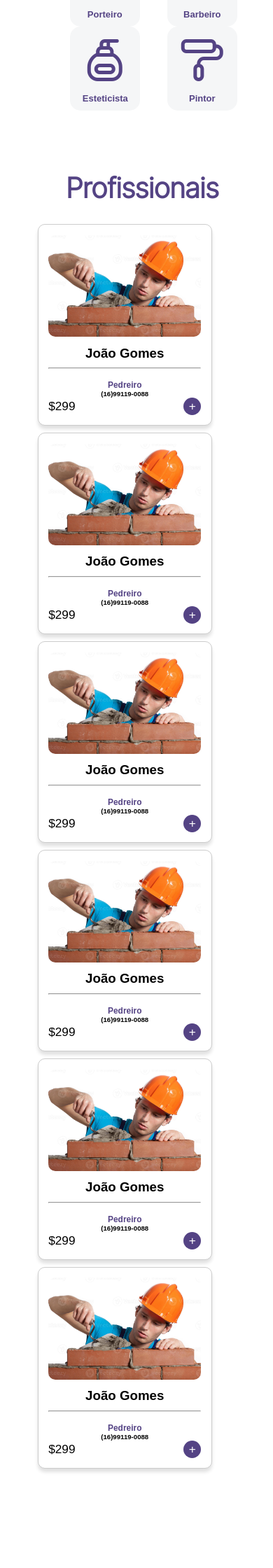
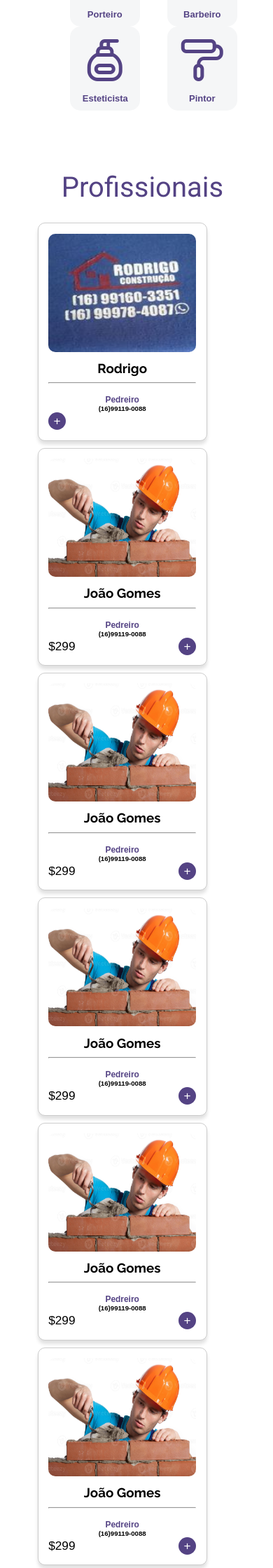
Before and after one commit to SparkyGuy/JobSpot, a PHP site: page /pages/homepage.php in a window 390 px wide; the page is wider, and only the part inside the window is pictured. Shown: the part 1248-3488 px from the top of that part at 70% size. Before the commit the page ends 3352 px from the top of that part, so only its background shows below. Run offline with PHP 8.4, Linux system fonts and the light colour scheme; the visitor is signed in with stand-in values (Sample User, id 1); some libraries are stand-ins or nearby versions.

Commit message:
2110
responsividade 1/2

```diff
--- a/Styles/homepage.css
+++ b/Styles/homepage.css
@@ -56,8 +58,12 @@ nav {
     border-radius: 10px;
     border: 1px solid #ccc;
   }
+  .product-card:hover{
+    cursor: pointer;
+  }
   .product-card img {
-    max-width: 100%;
+    width: 25vh;
+    height: 20vh;
     border-radius: 10px;
   }
   .product-card h4 {
@@ -288,7 +297,9 @@ display: block;
   margin-top: 2vh;
   margin-left: 20px;
 }
-
+.card-container h4{
+  font-family: 'Raleway', sans-serif;
+}
 .icones-container{
   margin-top:2vh;
   justify-content: space-between;
@@ -479,24 +490,71 @@ i{
   margin-top: 80px;
   text-align: center;
   font-size: 40px;
-  font-family: 'Inter Tight', sans-serif;
-  font-weight: bold;
+  font-family: 'Roboto', sans-serif;
+
   color: #544384;
+}
+.name-profile h4{
+  font-family: 'Raleway', sans-serif;
+}
+.desc h2{
+
 }
 
 
 
-/* Estilos padrão para todos os dispositivos */
+/* Monitor de 1920x1080 */
+@media screen and (min-width: 1600px) {
 
-/* Monitor de 1920x1080
-@media screen and (min-width: 1600px) {
-  /* Adicione estilos específicos para monitores grandes aqui
 }
 
-/* Tela de notebook
+/* Tela de notebook */
 @media screen and (max-width: 1599px) and (min-width: 769px) {
-  /* Adicione estilos específicos para telas de notebook aqui
+  .profile-pic-modal img{
+    width: 40vh;
+    height: 30vh;
+    border-radius: 20px;
+    margin-left: 10vh;
+  }
+  .outdoor img {
+    width: 190vh;
+    border-radius: 15px;
+    margin-left: 9vh;
+    height:  60vh;
+  }
+  .icones{
+    width: 95px;
+    height: 110px;
+    margin-left: 4px;
+  }
+  .icones-container{
+    padding: 6px;
+    margin-left: 20px;
+  }
+  .icones-container i{
+    font-size: 50px;
+  }
+  .profile-pic{
+    text-decoration: none;
+    border: none;
+    background-color: #fff;
+    margin-left: 35vh;
 }
+.product-card {
+  margin-top: 10px;
+  transition: transform 0.3s;
+  display: inline-block;
+  margin-right: 15px;
+  max-width: 30vh;
+  background-color: #fff;
+  padding: 1em;
+  box-shadow: 0 5px 5px #e1e1e1;
+  font-family: Arial, Helvetica, sans-serif;
+  border-radius: 10px;
+  border: 1px solid #ccc;
+}
+}
+
 
 /* Celular
 @media screen and (max-width: 768px) {
--- a/pages/cadastro.php
+++ b/pages/cadastro.php
@@ -4,9 +4,7 @@
             $nome = $_POST['nome'];
             $sobrenome = $_POST['sobrenome'];
             $email = $_POST['email'];
-            $senha = $_POST['senha']; // Criptografa a senha
-
-            // Inserir os dados no banco de dados
+            $senha = $_POST['senha'];
             $sql = "INSERT INTO clientes (nome, sobrenome, email, senha) VALUES (?, ?, ?, ?)";
             $stmt = $mysqli->prepare($sql);
 
@@ -43,7 +41,7 @@
 </head>
 <body>
 <nav>
-        <div class="logo">GabiCode</div>
+        <div class="logo"></div>
         <div class="links">
             <ul class="nav-itens">
                <li><a href="#">Home</a></li>
--- a/pages/homepage.php
+++ b/pages/homepage.php
@@ -12,6 +12,17 @@ include('../config/protect.php');
     <title>Navbar</title>
     <link rel="preconnect" href="https://fonts.googleapis.com">
 <link rel="preconnect" href="https://fonts.gstatic.com" crossorigin>
+<link rel="preconnect" href="https://fonts.googleapis.com">
+<link rel="preconnect" href="https://fonts.gstatic.com" crossorigin>
+<link rel="preconnect" href="https://fonts.googleapis.com">
+<link rel="preconnect" href="https://fonts.gstatic.com" crossorigin>
+<link rel="preconnect" href="https://fonts.googleapis.com">
+<link rel="preconnect" href="https://fonts.gstatic.com" crossorigin>
+<link href="https://fonts.googleapis.com/css2?family=Inter:wght@100;200;300;400;500;600&family=PT+Sans+Narrow&family=Raleway:wght@300;700&family=Roboto:ital,wght@0,400;1,300&display=swap" rel="stylesheet">
+
+<link href="https://fonts.googleapis.com/css2?family=Inter:wght@100;200;300;400;500;600&family=PT+Sans+Narrow&family=Raleway:wght@300;700&display=swap" rel="stylesheet">
+<link href="https://fonts.googleapis.com/css2?family=Inter:wght@100;200;300;400;500;600&family=PT+Sans+Narrow&family=Raleway:wght@300&display=swap" rel="stylesheet">
+<link href="https://fonts.googleapis.com/css2?family=Inter:wght@100;200;300;400;500;600&family=PT+Sans+Narrow&display=swap" rel="stylesheet">
 <link href="https://fonts.googleapis.com/css2?family=Inter+Tight:ital,wght@0,100;0,200;0,300;1,100;1,200&display=swap" rel="stylesheet">
     <link rel='stylesheet' href='https://cdn-uicons.flaticon.com/uicons-bold-rounded/css/uicons-bold-rounded.css'>
     <link rel='stylesheet' href='https://cdn-uicons.flaticon.com/uicons-regular-straight/css/uicons-regular-straight.css'>
@@ -113,7 +124,20 @@ include('../config/protect.php');
     <label> Profissionais </label>
 </div>
 <div class="card-container">
-    <div class="product-card">
+    <div class="product-card" id="open-modal">
+        <img src="../images/rodrigo.jpg" alt="">
+        <h4>Rodrigo </h4>
+        <hr>
+        <br>
+        <h5>Pedreiro</h5>
+            <h6>(16)99119-0088</h6>
+
+        <div>
+            <button id="open-modal">+</button>
+        </div>
+    </div>
+
+    <div class="product-card" id="open-modal">
         <img src="../images/pedreiro.jpg" alt="">
         <h4>João Gomes</h4>
         <hr>
@@ -127,7 +151,21 @@ include('../config/protect.php');
         </div>
     </div>
 
-    <div class="product-card">
+    <div class="product-card" id="open-modal">
+        <img src="../images/pedreiro.jpg" alt="">
+        <h4>João Gomes</h4>
+        <hr>
+        <br>
+        <h5>Pedreiro</h5>
+            <h6>(16)99119-0088</h6>
+
+        <div>
+            <span>$299</span>
+            <button id="open-modal" >+</button>
+        </div>
+    </div>
+
+    <div class="product-card" id="open-modal">
         <img src="../images/pedreiro.jpg" alt="">
         <h4>João Gomes</h4>
         <hr>
@@ -141,7 +179,7 @@ include('../config/protect.php');
         </div>
     </div>
 
-    <div class="product-card">
+    <div class="product-card" id="open-modal">
         <img src="../images/pedreiro.jpg" alt="">
         <h4>João Gomes</h4>
         <hr>
@@ -155,35 +193,7 @@ include('../config/protect.php');
         </div>
     </div>
 
-    <div class="product-card">
-        <img src="../images/pedreiro.jpg" alt="">
-        <h4>João Gomes</h4>
-        <hr>
-        <br>
-        <h5>Pedreiro</h5>
-            <h6>(16)99119-0088</h6>
-
-        <div>
-            <span>$299</span>
-            <button id="open-modal">+</button>
-        </div>
-    </div>
-
-    <div class="product-card">
-        <img src="../images/pedreiro.jpg" alt="">
-        <h4>João Gomes</h4>
-        <hr>
-        <br>
-        <h5>Pedreiro</h5>
-            <h6>(16)99119-0088</h6>
-
-        <div>
-            <span>$299</span>
-            <button id="open-modal">+</button>
-        </div>
-    </div>
-
-    <div class="product-card">
+    <div class="product-card" id="open-modal">
         <img src="../images/pedreiro.jpg" alt="" >
         <h4>João Gomes</h4>
         <hr>
@@ -235,22 +245,27 @@ include('../config/protect.php');
         <div class="cointainer">
             <div class="elemento1">
                 <div class="profile-pic-modal">
-                    <img src="../images/pedreiro.jpg" alt="">
+                    <img src="../images/rodrigo.jpg" alt="">
                 </div>
-                <h4>João Gomes</h4>
-                <h2>Lorem Ipsum is simply dummy text of the printing and typesetting industry.
-                    Lorem Ipsum has been the industry's standard dummy text ever since the 1500s,
-                    when an unknown printer took a galley of type and scrambled it to make a type specimen book.
-                    It has survived not only five centuries, but also the leap into electronic typesetting,
-                </h2>
+                <div class="name-profile">
+                    <h4>Rodrigo Construção</h4>
+                </div>
+                <div class="desc">
+                    <h2>
+                        🏠 Precisando construir ou reformar, Rodrigo Construção!<br>
+                        🤝 Chama quem entende do assunto<br>
+                        📲 16 - 99978 - 4087<br>
+                        📍 São Joaquim da Barra - SP
+                    </h2>
+                </div>
                 <br>
                 <br>
-                <hr>
+                <br>
                     <div class="links-container">
                         <h3>Contato</h3>
                         <div class="links">
-                            <i class="fa-brands fa-whatsapp fa-2xl" style="color: #6e4474;"></i>
-                            <i class="fa-brands fa-instagram fa-2xl"style="color: #6e4474;"></i>
+                            <a href="https://api.whatsapp.com/send/?phone=5516999784087"> <i class="fa-brands fa-whatsapp fa-2xl" style="color: #6e4474;"></i> </a>
+                            <a href="https://www.instagram.com/rodrigoconstrucao_/"><i class="fa-brands fa-instagram fa-2xl"style="color: #6e4474;"></i> </a>
                             <i class="fa-brands fa-linkedin-in fa-2xl" style="color: #6e4474;"></i>
                         </div>
                     </div>
@@ -260,23 +275,32 @@ include('../config/protect.php');
                 <button class="carousel__prev"><i class="fa-solid fa-angle-left"></i></button>
                 <div class="carousel__container">
                   <div class="carousel__slide">
-                    <img src="https://dwgyu36up6iuz.cloudfront.net/heru80fdn/image/upload/c_fill,d_placeholder_architecturaldigest.png,fl_progressive,g_face,h_1080,q_80,w_1920/v1645135325/architecturaldigest_on-the-market-inside-a-23-dollars-million-mega-mansion-surrounded-by-a-lake.jpg" alt="Imagem 1">
+                    <img src="https://br-prod.asyncgw.teams.microsoft.com/v1/objects/0-brse-d1-e0901ddab8ccfc0dd8d1ead154b47259/views/imgo" alt="Imagem 1">
                   </div>
                   <div class="carousel__slide">
-                    <img src="https://image.cnbcfm.com/api/v1/image/107258443-1686936319576-49_DJI_0384.jpg?v=1686943829" alt="Imagem 2">
+                    <img src="https://br-prod.asyncgw.teams.microsoft.com/v1/objects/0-brse-d2-c46dc02c2d6890f43be254d7a7db405e/views/imgo" alt="Imagem 2">
                   </div>
                   <div class="carousel__slide">
-                    <img src="https://encrypted-tbn0.gstatic.com/images?q=tbn:ANd9GcT4FKCTb3pDeqvuvHF5lCzI3fblxFznnQZw2WTmVZiKDvu4lMTEYX-jnlmkNWO7qagbqPI&usqp=CAU" alt="Imagem 3">
+                    <img src="https://br-prod.asyncgw.teams.microsoft.com/v1/objects/0-brse-d4-fede72f9c28236f339d932869fbaa5ef/views/imgpsh_fullsize" alt="Imagem 3">
                   </div>
                   <div class="carousel__slide">
-                    <img src="https://s.yimg.com/ny/api/res/1.2/LV7rPUXZEENCVU9hFNBKYA--/YXBwaWQ9aGlnaGxhbmRlcjt3PTY0MDtoPTM2MA--/https://media.zenfs.com/en/robb_report_967/0b9758bbc869af731f03ce620c7bc5da" alt="Imagem 4">
+                    <img src="https://br-prod.asyncgw.teams.microsoft.com/v1/objects/0-brse-d4-1fc1f2ffc22521b67d2c26a1eec9f050/views/imgo" alt="Imagem 4">
                   </div>
                   <div class="carousel__slide">
-                    <img src="https://encrypted-tbn0.gstatic.com/images?q=tbn:ANd9GcSFoqO_oTEB_aL2sOtjyixeWfeZqSB-LNicv5lHdO6ALVam3eJ33tWCbjqkHMksBIEd7ZM&usqp=CAU" alt="Imagem 5">
+                    <img src="https://br-prod.asyncgw.teams.microsoft.com/v1/objects/0-brse-d3-a706e6f9b869b1bd7e8ec01fdc8af697/views/imgo" alt="Imagem 5">
                   </div>
                 </div>
                 <button class="carousel__next"><i class="fa-solid fa-angle-left"></i></button>
             </div>
+            <div class="indicator-container">
+            <ul class="carousel__indicators">
+                    <li class="carousel__indicator active"></li>
+                    <li class="carousel__indicator"></li>
+                    <li class="carousel__indicator"></li>
+                    <li class="carousel__indicator"></li>
+                    <li class="carousel__indicator"></li>
+                </ul>
+            </div>
             </div>
       </div>
     </div>
```
Also changed, not shown: other parts of Styles/homepage.css (+43 -18 lines), script/scripts.js (+26 -0 lines), images/rodrigo.jpg (added).
